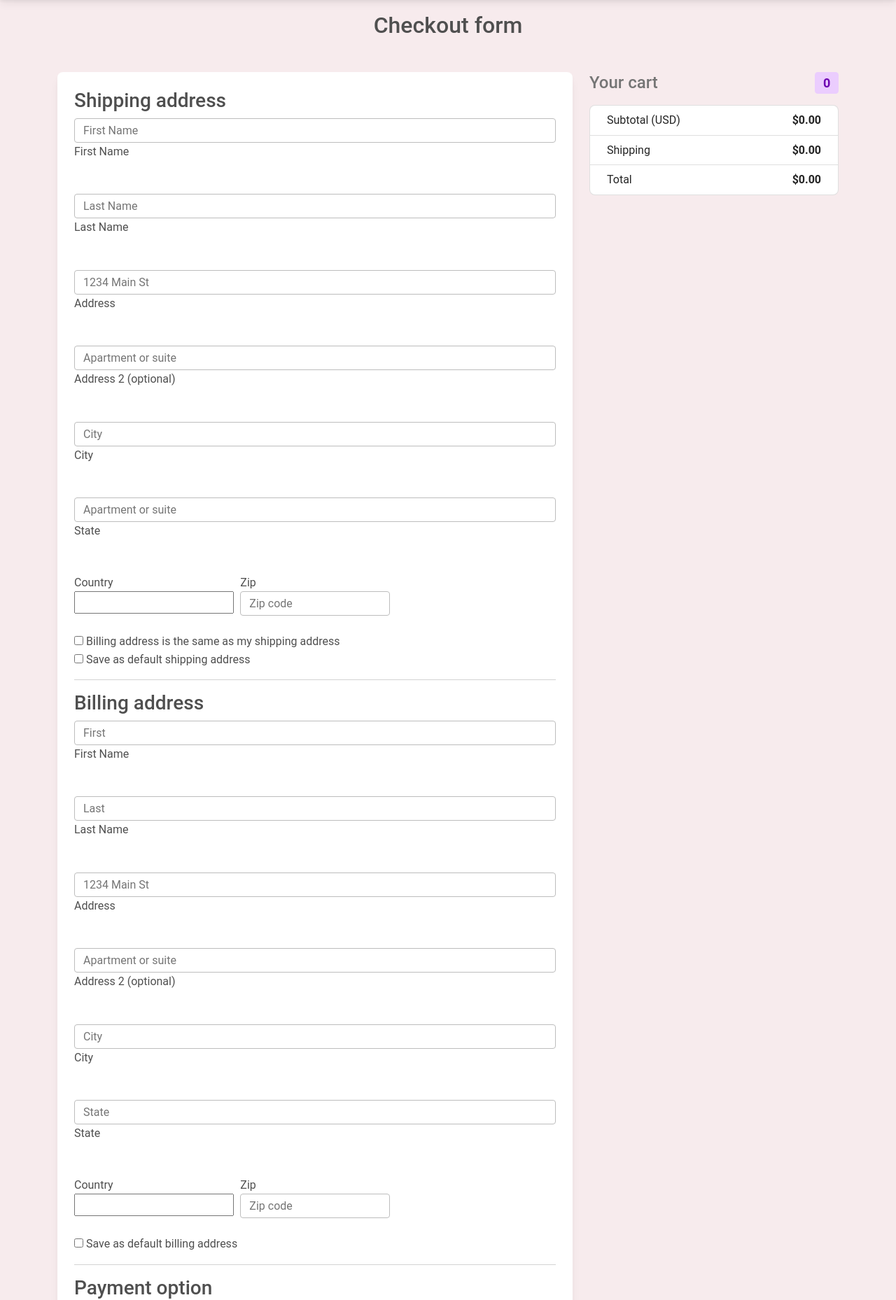
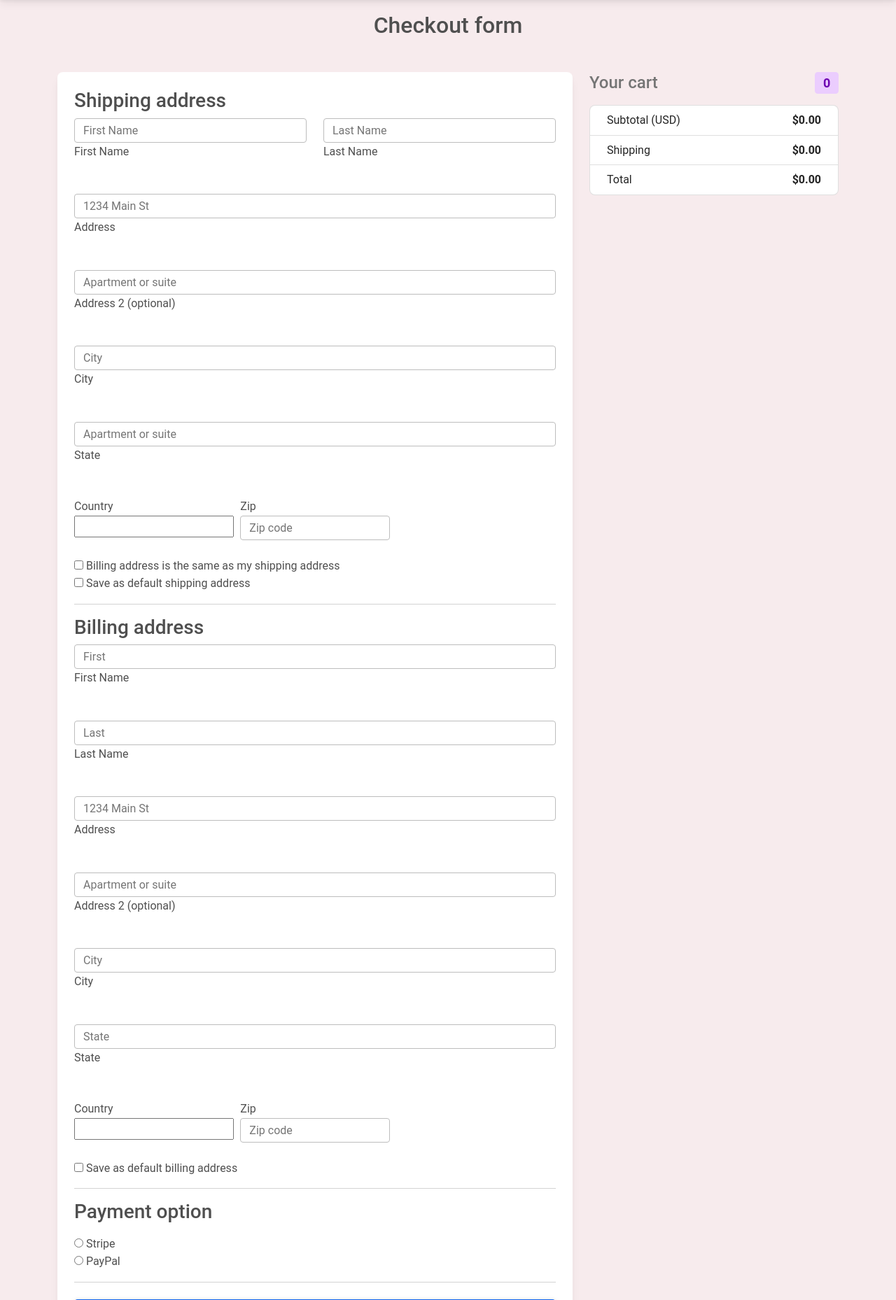
Before and after one commit to neoToad/rama_shades, a Django app: template store/templates/store/checkout.html in a window 1280 px wide. Shown: the part 63-1921 px from the top of the page at 70% size. Run offline with Django 3.2, Linux system fonts and the light colour scheme; the template is opened without the code that fills it: values that come from a table or form of the project are taken from there, others are empty; the visitor is signed in with stand-in values (Sample User, id 1); data comes from the database, SQL or seed files in the repository; some libraries are stand-ins or nearby versions.

Commit message:
logged in - checkout info -start day

```diff
--- a/store/templates/store/checkout.html
+++ b/store/templates/store/checkout.html
@@ -17,15 +17,18 @@
               <div class='hideable_shipping_form'>
 
                 <div class="md-form mb-5">
+                  <div class="row">
+                    <div class="col">
                       <input type='text' placeholder='First Name' id='first_name'
                              name='first_name' class='form-control' />
                       <label for="first_name" class="">First Name</label>
                     </div>
-
-                <div class="md-form mb-5">
+                    <div class="col">
                       <input type='text' placeholder='Last Name' id='last_name'
                          name='last_name' class='form-control' />
                       <label for="last_name" class="">Last Name</label>
+                    </div>
+                 </div>
                 </div>
 
 
```
Lines whose indentation alone changed are shown as unchanged.
